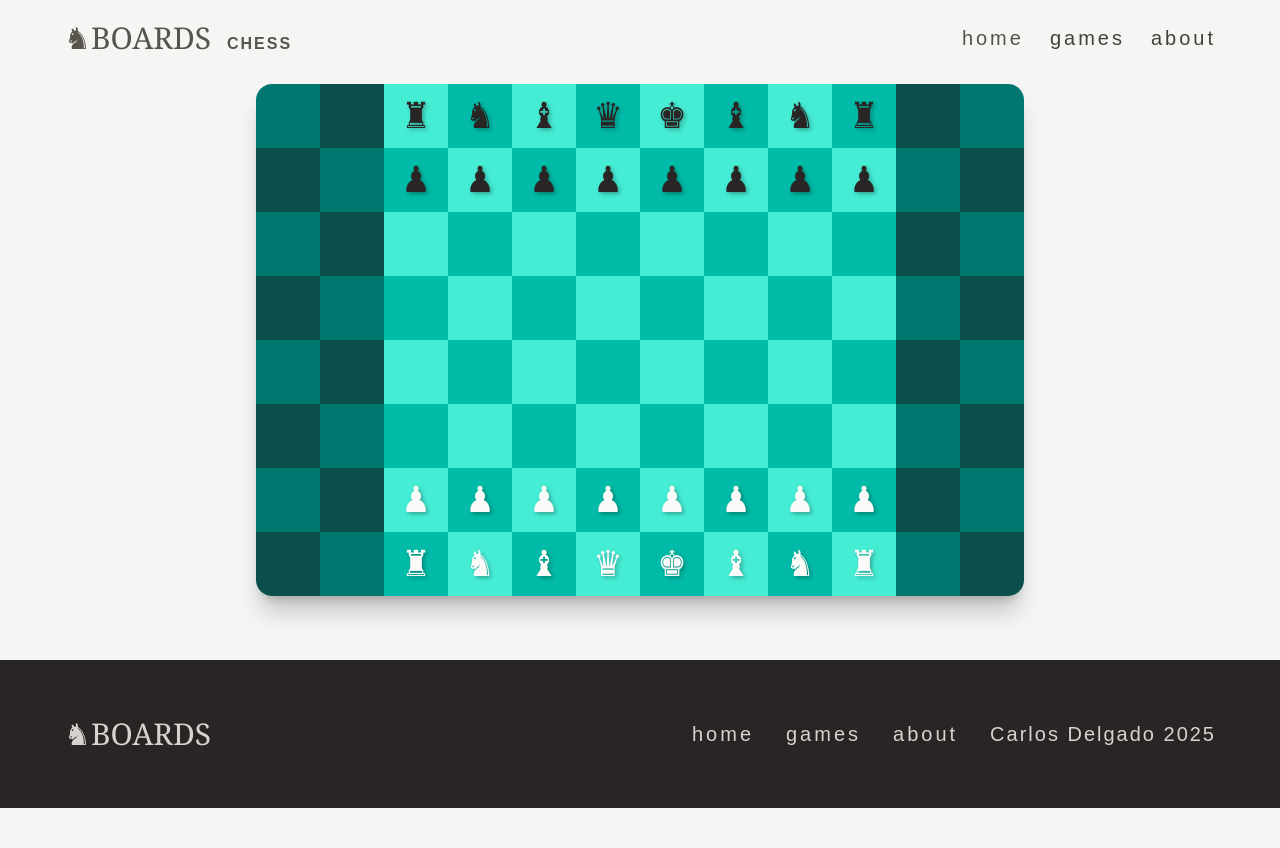
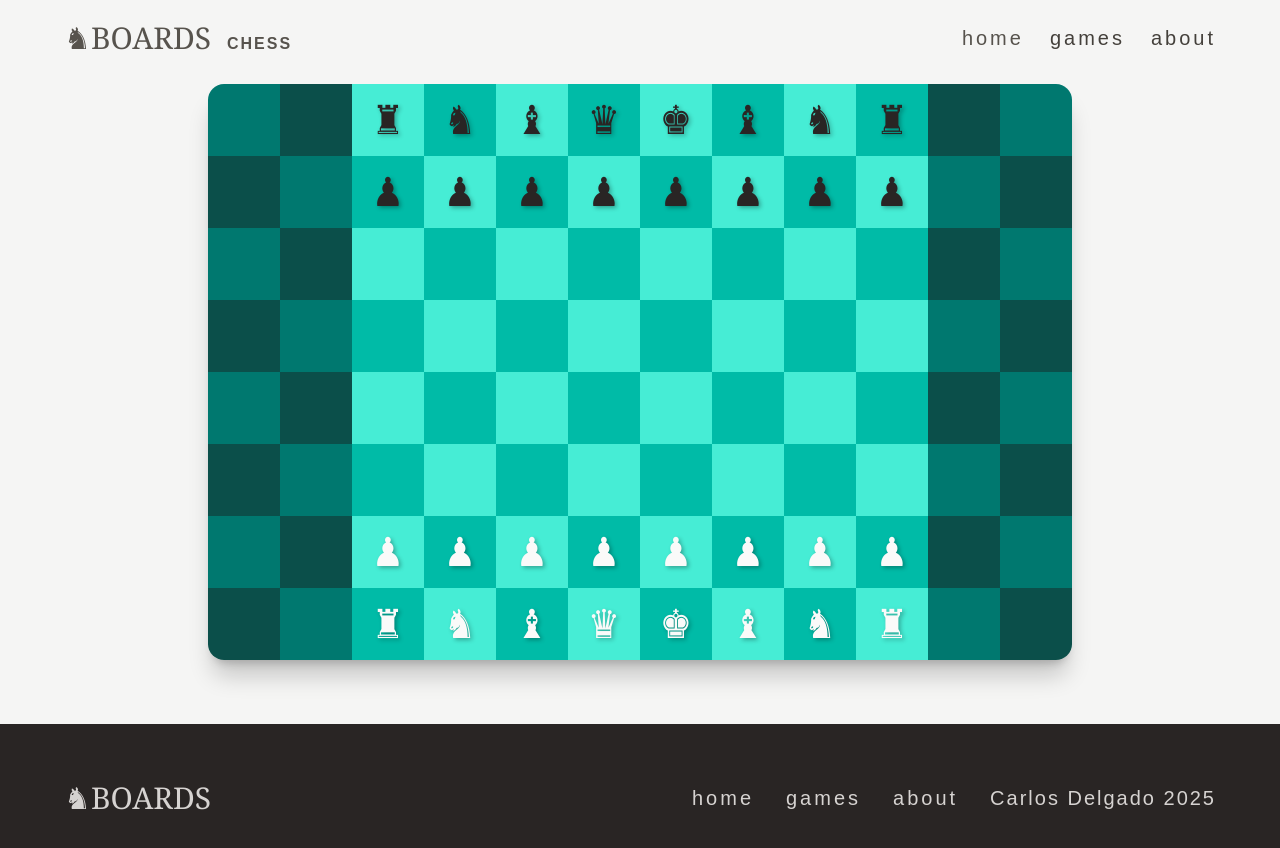
Before and after one commit to delgadociteriowa/boards-mint, a Next.js app: page /chess in a window 1280 px wide. Shown: the top 848 px of the page. Before the commit the page ends 808 px from the top, so only its background shows below. Built offline with nearby package versions, Linux system fonts and the light colour scheme.

Commit message:
fix: board, small visual fixes

```diff
--- a/src/app/globals.css
+++ b/src/app/globals.css
@@ -222,7 +222,7 @@
 
 @media (min-width: 600px) and (min-height: 500px) {
   .piece__size {
-    font-size: 2.25rem;
+    font-size: 2.5rem;
   }
 }
 
--- a/src/components/Octoboard.tsx
+++ b/src/components/Octoboard.tsx
@@ -71,7 +71,7 @@ const Octoboard: React.FC = () => {
   return (
     <>
       {selectedGame && gameGrid.length > 0 ? (
-        <main className="w-[100%] md:w-[80%] my-0 mx-auto">
+        <main className="w-[100%] md:w-[90%] my-0 mx-auto">
           <div className="grid w-[90%] rounded-2xl board-areas overflow-hidden mt-2 mb-16 mx-auto landscape:w-[75%] shadow-xl/20">
           {gameGrid.map((row, rowIndex) => (
             row.map((cellContent, colIndex) =>{
```
